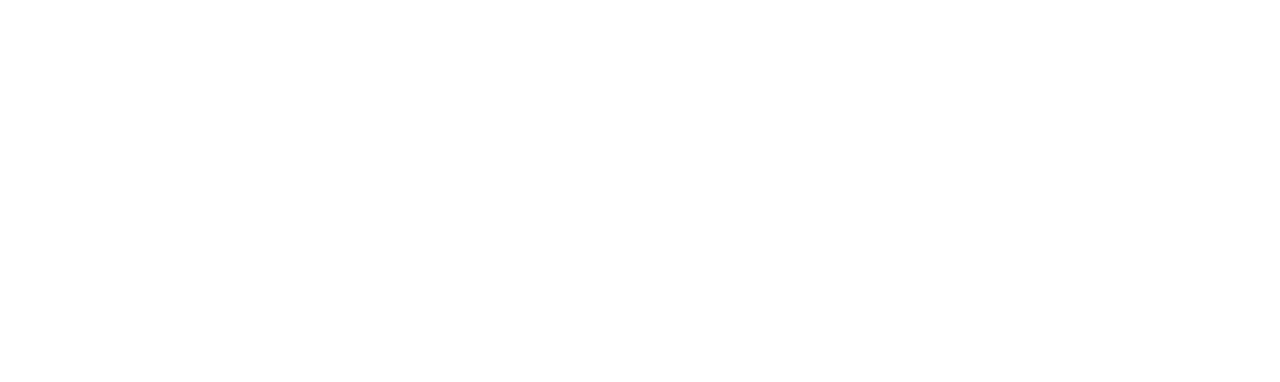
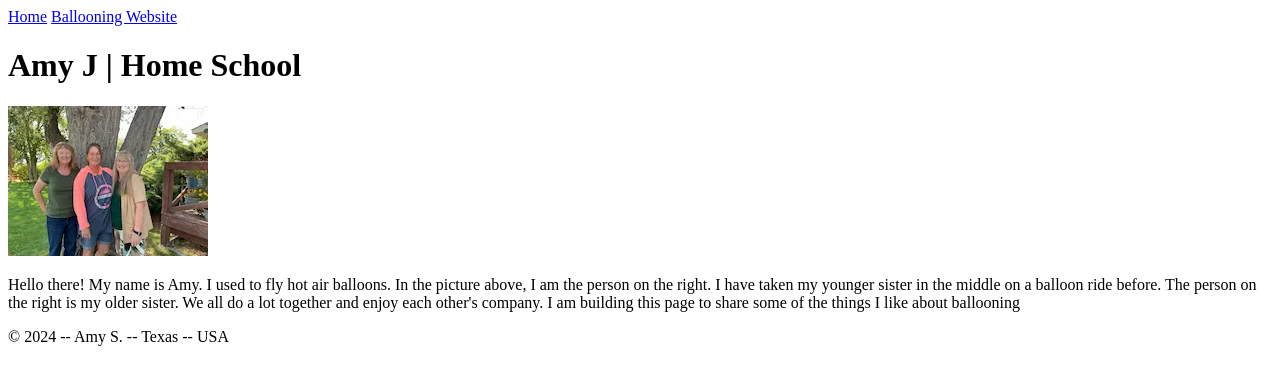
Before and after one commit to ajscieneaux/webdev130, a plain HTML site: page index.html in a window 1280 px wide. Drawn offline with Linux system fonts and the light colour scheme.

Commit message:
Added header, main and footer sections to page

```diff
--- a/index.html
+++ b/index.html
@@ -1,11 +1,31 @@
 <!DOCTYPE html>
-<html lang=""en-US">
+<html lang="en-US">
   <head>
     <meta charset="utf-8">
     <meta name="viewpor>t" content="width=device-width,initial-scale=1.0">
     <title>Amy Scieneaux | Learning WDD</title>
   </head>
   <body>
-
+    <!-- Adding a header for my page -->
+    <header>
+        <nav>
+           <a href="#">Home</a>
+           <a href="wwr/">Ballooning Website</a>
+        </nav>
+    </header>
+    <!-- Adding my name and a little bit about me in the main part of page-->
+    <main>
+        <h1>Amy J | Home School</h1>
+        <img src="images/mypic.webp" alt="Hello, my name is Amy" width =200>
+        <p> Hello there! My name is Amy.  I used to fly hot air balloons.
+            In the picture above, I am the person on the right. I have taken my younger sister
+            in the middle on a balloon ride before. The person on the right is my older
+            sister. We all do a lot together and enjoy each other's company.
+            I am building this page to share some of the things I like about ballooning</p>
+    </main>
+    <!-- Adding a footer for my page -->
+    <footer>
+        <p>&copy; 2024 -- Amy S. -- Texas -- USA</p>
+    </footer>
   </body>
 </html>
```
Also changed, not shown: images/mypic.webp (added).
